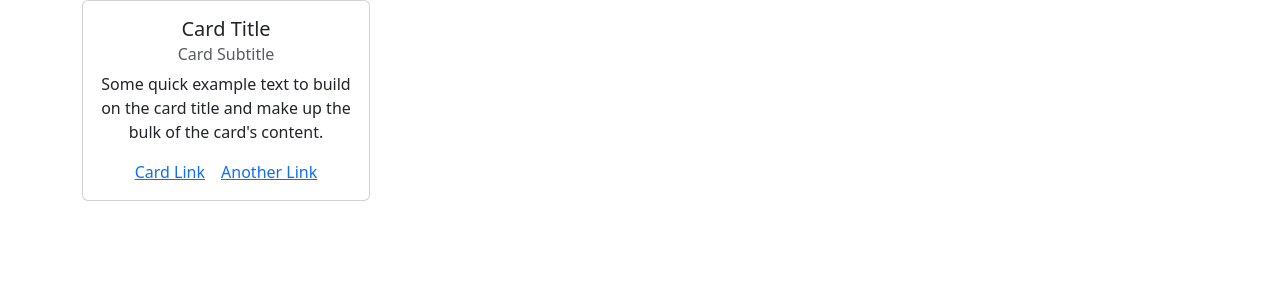
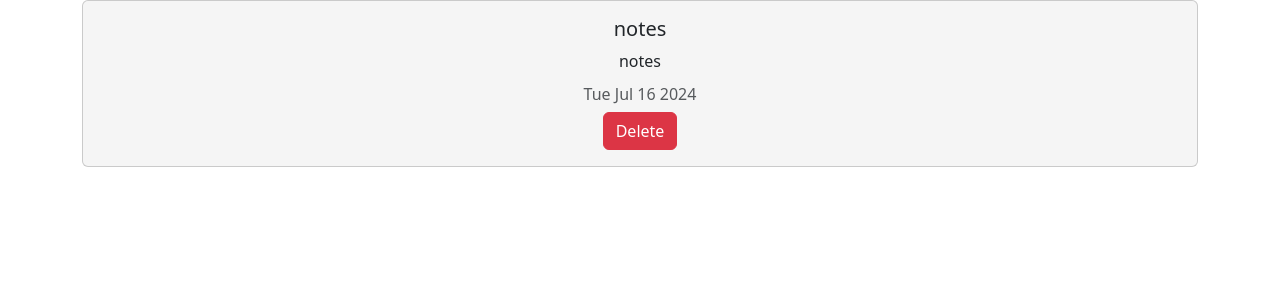
Before and after one commit to kencal20/notesapp, a React (Create React App) app: page / in a window 1280 px wide. Shown: the top 300 px of the page. Built offline with nearby package versions, Linux system fonts and the light colour scheme.

Commit message:
use of handleDelete prop from noteList, and pass it as an onClick the Button

```diff
--- a/src/components/noteItem.tsx
+++ b/src/components/noteItem.tsx
@@ -1,24 +1,21 @@
 import React from 'react'
 import { IState } from '../objects'
-import { Card } from 'react-bootstrap'
+import { Button, Card } from 'react-bootstrap'
 
 type Props = {
-    note:IState['note'],
+  note: IState['note']
+  handleDelete: (id: string) => void
 }
 
-export default function NoteItem({}: Props) {
+export default function NoteItem({ note,handleDelete }: Props) {
   return (
-    <Card style={{ width: '18rem' }}>
-    <Card.Body>
-      <Card.Title>Card Title</Card.Title>
-      <Card.Subtitle className="mb-2 text-muted">Card Subtitle</Card.Subtitle>
-      <Card.Text>
-        Some quick example text to build on the card title and make up the
-        bulk of the card's content.
-      </Card.Text>
-      <Card.Link href="#">Card Link</Card.Link>
-      <Card.Link href="#">Another Link</Card.Link>
-    </Card.Body>
-  </Card>
+    <Card style={{ backgroundColor: note.color }}>
+      <Card.Body>
+        <Card.Title>{note.title}</Card.Title>
+        <Card.Text>{note.text}</Card.Text>
+        <Card.Subtitle className="mb-2 text-muted">{note.date}</Card.Subtitle>
+        <Button variant='danger' onClick={()=> handleDelete(note.id)}>Delete</Button>
+      </Card.Body>
+    </Card>
   )
 }
```
